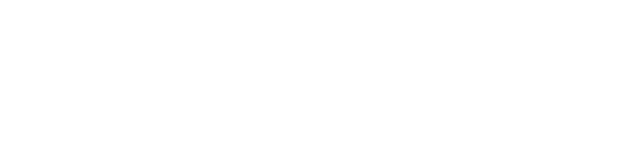
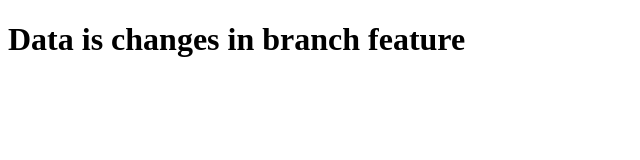
Before and after one commit to sanjaynanjar27/LocalRepository, a plain HTML site: page index.html in a window 1280 px wide. Shown: the whole page, without its empty margins (0-640 px from the left). Drawn offline with Linux system fonts and the light colour scheme.

Commit message:
HTML Change in branch

```diff
--- a/index.html
+++ b/index.html
@@ -6,6 +6,6 @@
     <title>Document</title>
 </head>
 <body>
-
+    <h1>Data is changes in branch feature</h1>
 </body>
 </html>
```
